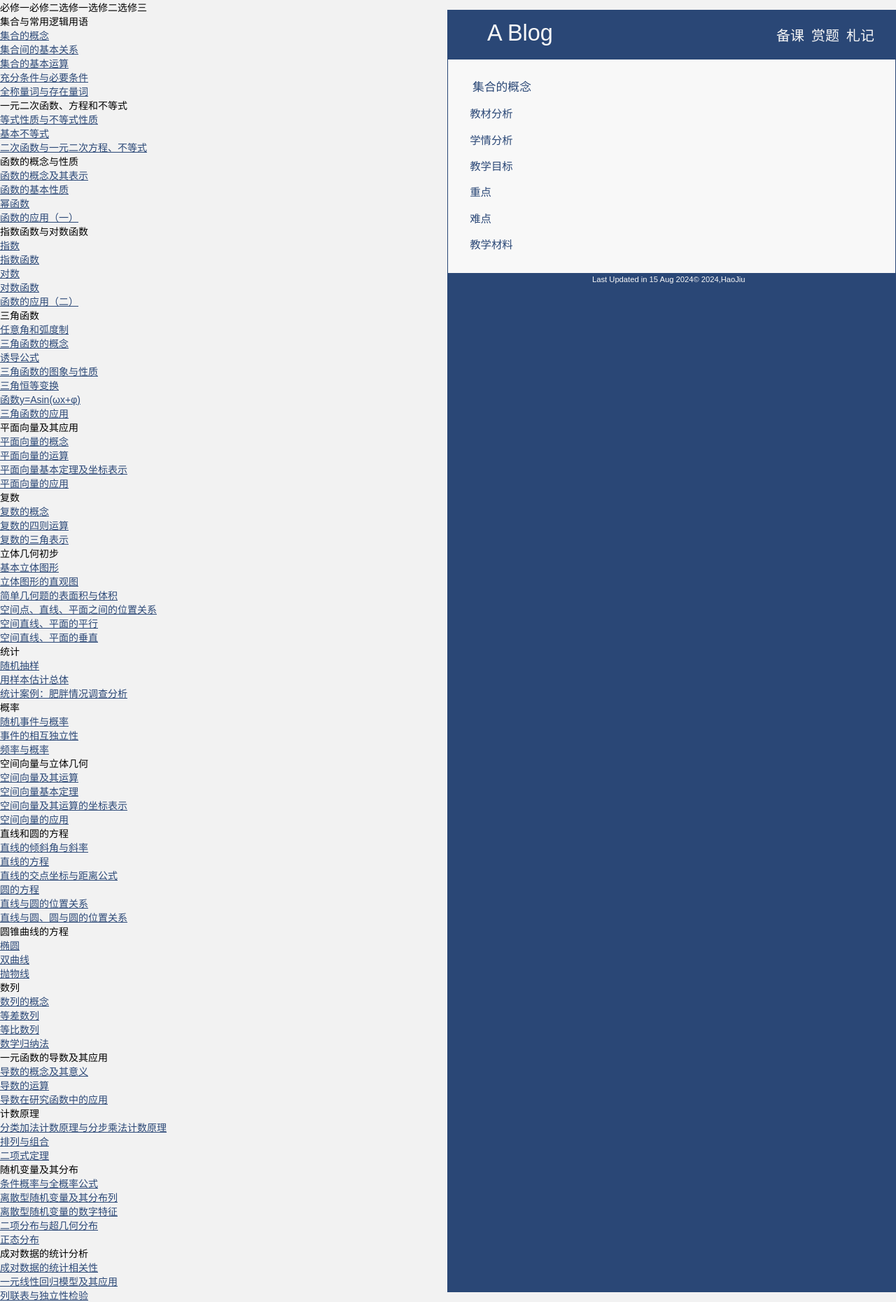
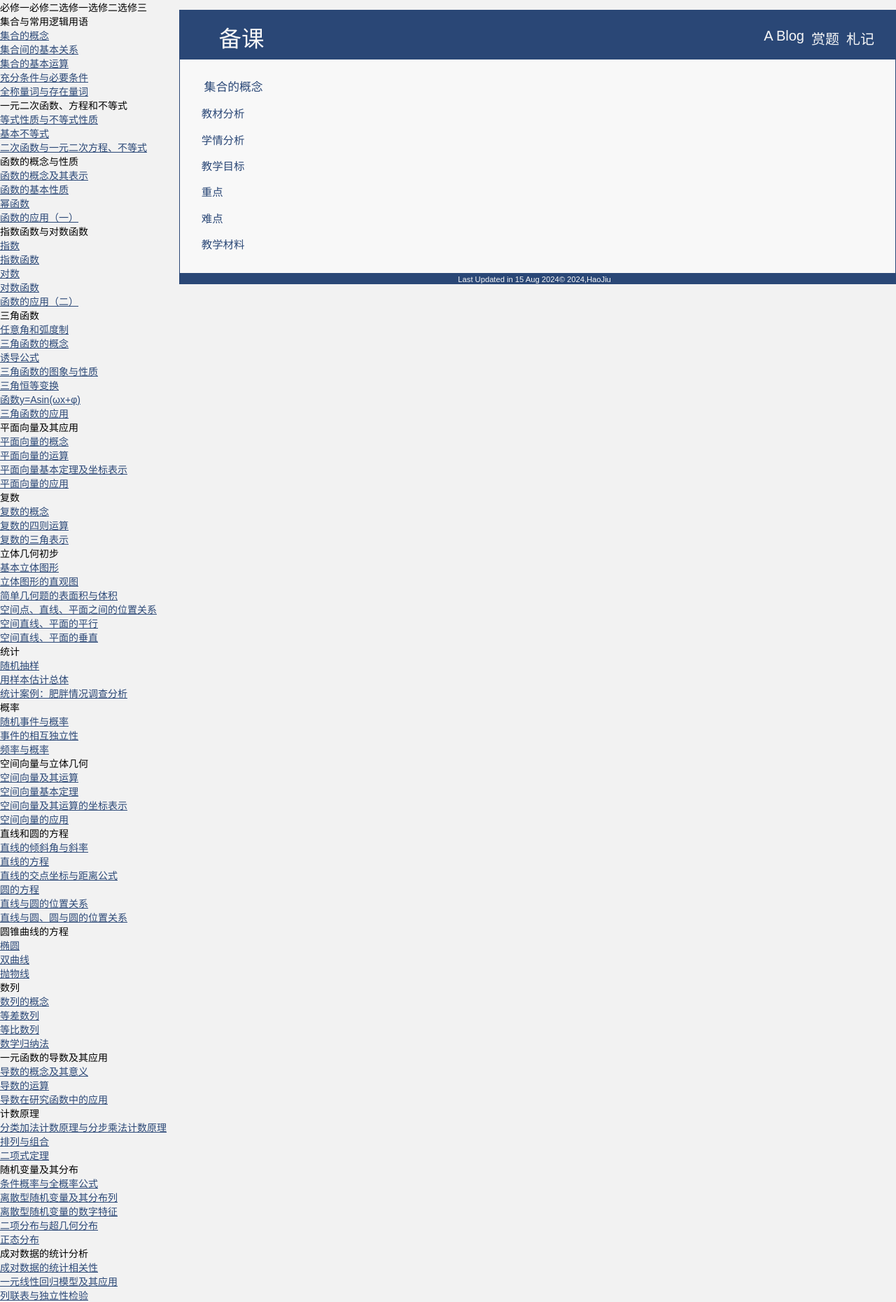
Before and after one commit to tan9p/tan9p.github.io, a Jekyll site: the page built from Ke/index.md, in a window 1280 px wide. Shown: the whole page at 70% size. Built offline with Jekyll 4.4.1, drawn with Linux system fonts in a browser that asks for light colours; our own code applies the rules of GitHub Pages for plain Markdown files.

Commit message:
modify the css

```diff
--- a/_layouts/plan.html
+++ b/_layouts/plan.html
@@ -70,9 +70,9 @@
 <div id="container">
     <div id="header" role="banner">
 		<span id="title"><ul id="section">
-      <li><a href="{{site.url}}/index.html">{{ site.title }}</a></li>
+      <li><a href="{{site.url}}/Ke">备课</a></li>
       <div id="right">
-        <li><a href="{{site.url}}/Ke">备课</a></li>
+        <li><a href="{{site.url}}/index.html">{{ site.title }}</a></li>
         <li><a href="{{site.url}}/Ti">赏题</a></li>
         <li><a href="{{site.url}}/Za">札记</a></li>
       </div>
--- a/static/css/style.css
+++ b/static/css/style.css
@@ -9,6 +9,7 @@ body {
 
 #main {
   display:flex;
+  align-items: flex-start;
 }
 
 a {
@@ -25,7 +26,7 @@ a:hover {
   background-color:#2A4776;
   border:1px solid #2A4776;
   max-width: 100%;
-  flex:1;
+  flex:4;
 }
 
 @media all and (min-device-width: 400px) {
```
